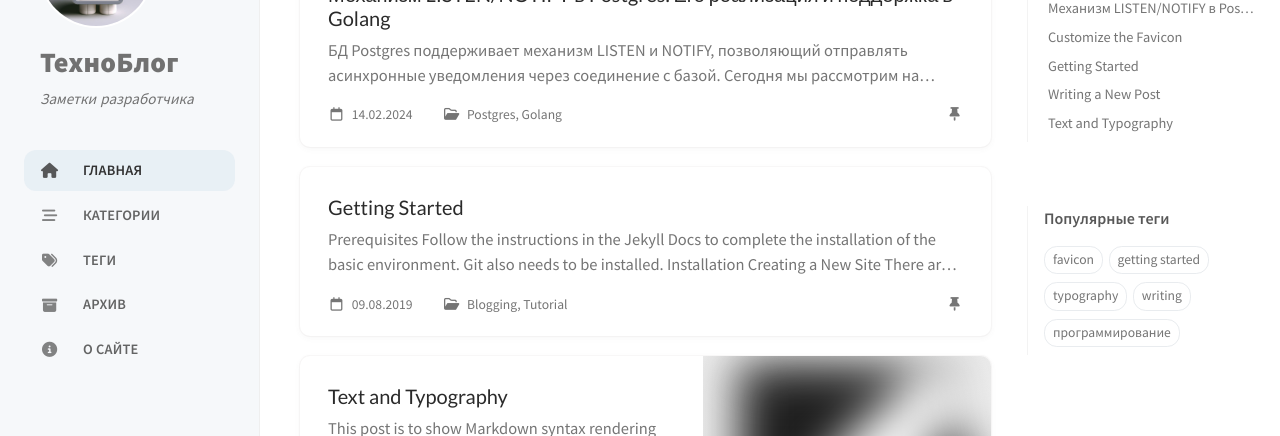
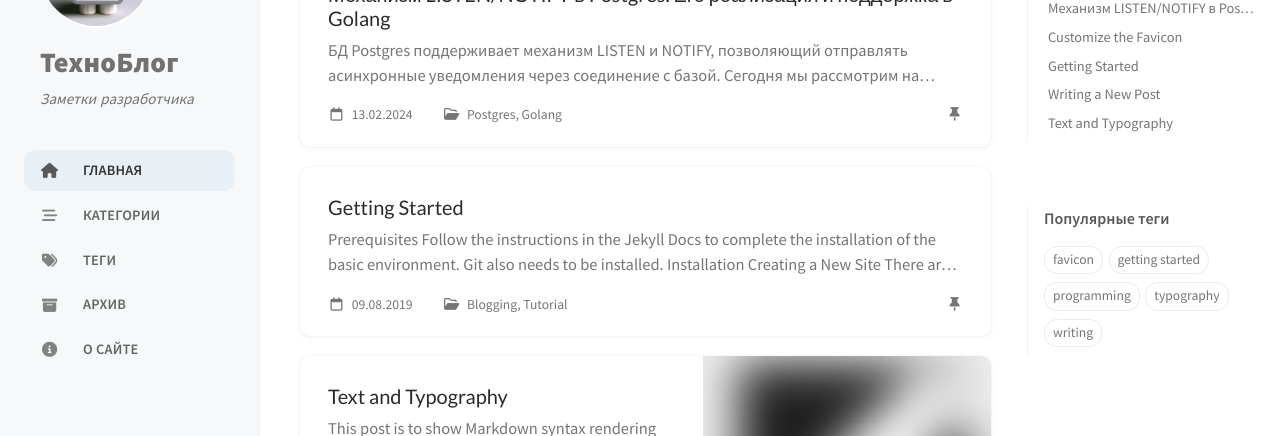
Before and after one commit to KarineAyrs/KarineAyrs.github.io, a Jekyll site: the page built from index.html, in a window 1280 px wide. Shown: the part 134-570 px from the top of the page. Built offline with Jekyll 4.4.1, drawn with Linux system fonts in a browser that asks for light colours; cached includes are drawn as plain includes.

Commit message:
add timezone to post

```diff
--- a/_posts/2024-02-13-listen-notify.md
+++ b/_posts/2024-02-13-listen-notify.md
@@ -1,8 +1,8 @@
 ---
 title: Механизм LISTEN/NOTIFY в Postgres. Его реализация и поддержка в Golang
-date: 2024-02-13 21:54:00
+date: 2024-02-13 21:54:00 +0300
 categories: [Postgres, Golang]
-tags: [программирование]
+tags: [programming]
 author: karine_ayrs
 pin: true
 ---
```
